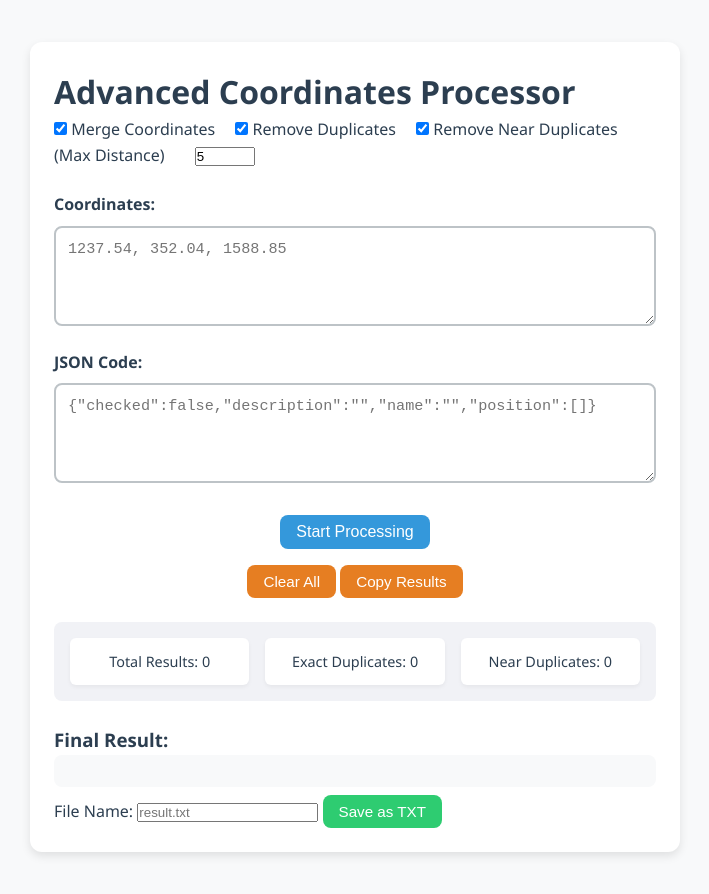
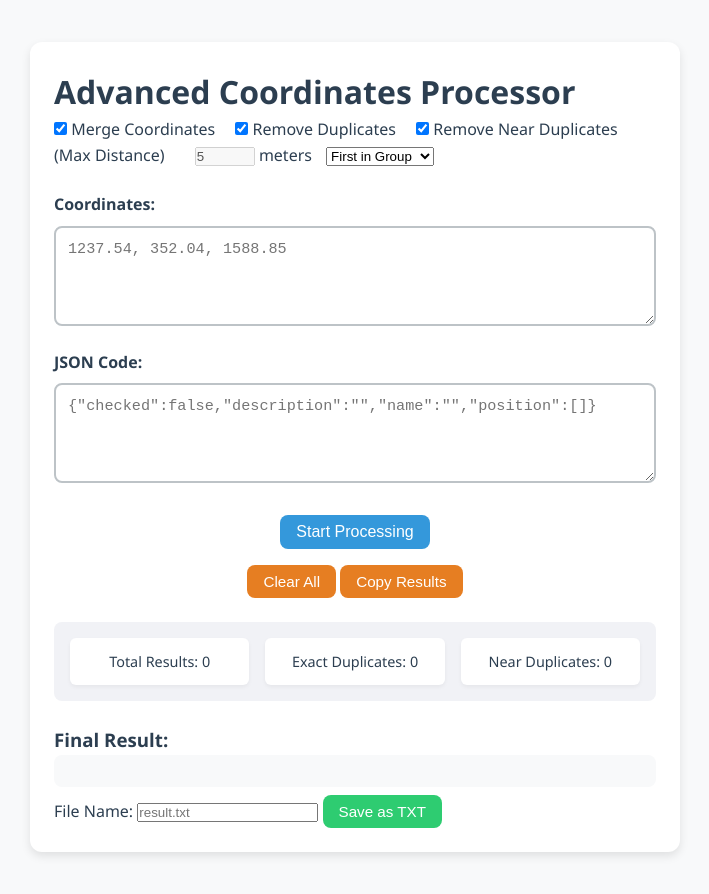
Before and after one commit to omar2006200/Advanced-Coordinates-Processor, a plain HTML site: page index.html in a window 1280 px wide. Shown: the whole page, without its empty margins (285-994 px from the left). Drawn offline with Linux system fonts and the light colour scheme.

Commit message:
Update index.html

```diff
--- a/index.html
+++ b/index.html
@@ -10,6 +10,7 @@
     <div class="container">
         <h1>Advanced Coordinates Processor</h1>
 
+        <!-- قسم اختيار الوظائف -->
         <div class="function-selection">
             <label>
                 <input type="checkbox" id="mergeOption" checked>
@@ -23,9 +24,18 @@
                 <input type="checkbox" id="nearDuplicatesOption" checked>
                 Remove Near Duplicates (Max Distance)
             </label>
-            <input type="number" id="nearDistanceInput" min="0" max="50" value="5" style="width: 60px; margin-left: 10px;" onchange="updateMaxNearDistance()">
+            <input type="number" id="nearDistanceInput" min="0" max="50" value="5" style="width: 60px; margin-left: 10px;" disabled>
+            <span>meters</span> <!-- إضافة وحدة القياس -->
+
+            <!-- إضافة قائمة اختيار المعيار -->
+            <select id="selectionMethod" style="margin-left: 10px;">
+                <option value="first">First in Group</option>
+                <option value="highestY">Highest Y</option>
+                <option value="closestToAvg">Closest to Avg</option>
+            </select>
         </div>
 
+        <!-- قسم إدخال البيانات -->
         <div class="grid-container">
             <div class="input-group">
                 <label>Coordinates:</label>
@@ -37,15 +47,18 @@
             </div>
         </div>
 
+        <!-- قسم معالجة البيانات -->
         <div class="processing-section">
             <button class="process-btn" onclick="processData()">Start Processing</button>
         </div>
 
+        <!-- قسم الأزرار الإضافية -->
         <div class="actions-section">
             <button class="clear-btn" onclick="clearAll()">Clear All</button>
             <button class="copy-btn" onclick="copyResults()">Copy Results</button>
         </div>
 
+        <!-- قسم شريط التقدم -->
         <div class="progress-container hidden">
             <div class="progress-bar">
                 <div id="progress" class="progress"></div>
@@ -53,6 +66,7 @@
             <span id="progress-text">0%</span>
         </div>
 
+        <!-- قسم عرض المعلومات -->
         <div class="info-panel">
             <div class="info-item">
                 Total Results: <span id="total-results">0</span>
@@ -65,8 +79,10 @@
             </div>
         </div>
 
+        <!-- قسم عرض الأخطاء -->
         <div id="error-container" class="hidden"></div>
 
+        <!-- قسم عرض النتائج -->
         <div class="output-section">
             <h3>Final Result:</h3>
             <pre id="output"></pre>
```
